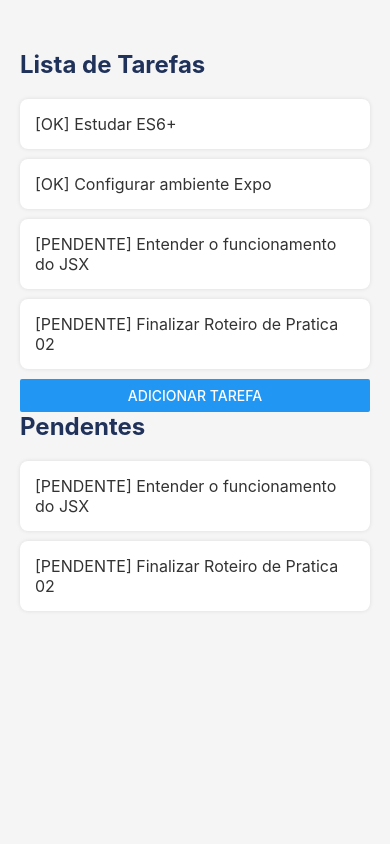
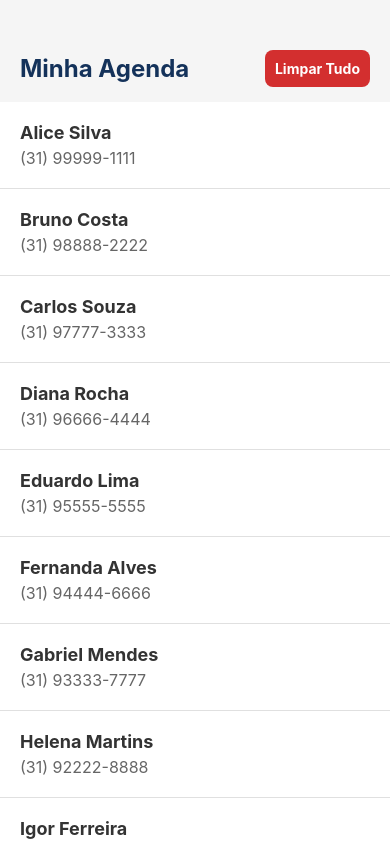
Before and after one commit to GustavoMBarbosaDEV/INF204, a React Native app: screen / in a window 390 px wide. Built offline with nearby package versions, Linux system fonts and the light colour scheme.

Commit message:
Update App.js
Implementa agenda com FlatList, pull-to-refresh e rolagem infinita

```diff
--- a/App.js
+++ b/App.js
@@ -1,62 +1,124 @@
 import React, { useState } from "react";
-import { StyleSheet, Text, View, Button } from "react-native";
-import ItemTarefa from "./ItemTarefa";
+import {
+  StyleSheet,
+  Text,
+  View,
+  FlatList,
+  TouchableOpacity,
+} from "react-native";
 
-export default function App() {
-  const [tarefas, setTarefas] = useState([
-    { id: 1, descricao: "Estudar ES6+", concluida: true },
-    { id: 2, descricao: "Configurar ambiente Expo", concluida: true },
-    { id: 3, descricao: "Entender o funcionamento do JSX", concluida: false },
-    { id: 4, descricao: "Finalizar Roteiro de Pratica 02", concluida: false },
-  ]);
+// Array estático fora do componente para não ser recriado a cada render
+const contatosIniciais = [
+  { id: "1", nome: "Alice Silva", telefone: "(31) 99999-1111" },
+  { id: "2", nome: "Bruno Costa", telefone: "(31) 98888-2222" },
+  { id: "3", nome: "Carlos Souza", telefone: "(31) 97777-3333" },
+  { id: "4", nome: "Diana Rocha", telefone: "(31) 96666-4444" },
+  { id: "5", nome: "Eduardo Lima", telefone: "(31) 95555-5555" },
+  { id: "6", nome: "Fernanda Alves", telefone: "(31) 94444-6666" },
+  { id: "7", nome: "Gabriel Mendes", telefone: "(31) 93333-7777" },
+  { id: "8", nome: "Helena Martins", telefone: "(31) 92222-8888" },
+  { id: "9", nome: "Igor Ferreira", telefone: "(31) 91111-9999" },
+  { id: "10", nome: "Julia Pereira", telefone: "(31) 90000-1010" },
+  { id: "11", nome: "Kleber Santos", telefone: "(31) 98765-1212" },
+  { id: "12", nome: "Larissa Gomes", telefone: "(31) 97654-1313" },
+  { id: "13", nome: "Marcelo Dias", telefone: "(31) 96543-1414" },
+  { id: "14", nome: "Natalia Ribeiro", telefone: "(31) 95432-1515" },
+  { id: "15", nome: "Otavio Barros", telefone: "(31) 94321-1616" },
+];
 
-  const tarefasPendentes = tarefas.filter((tarefa) => !tarefa.concluida);
+export default function Agenda() {
+  const [contatos, setContatos] = useState(contatosIniciais);
+  const [carregando, setCarregando] = useState(false);
 
-  const adicionarTarefa = () => {
-    const novaTarefa = {
-      id: tarefas.length + 1,
-      descricao: `Nova tarefa ${tarefas.length + 1}`,
-      concluida: false,
-    };
-    setTarefas([...tarefas, novaTarefa]);
+  const renderizarContato = ({ item }) => (
+    <View style={styles.cardContato}>
+      <Text style={styles.nomeText}>{item.nome}</Text>
+      <Text style={styles.telefoneText}>{item.telefone}</Text>
+    </View>
+  );
+
+  const renderizarSeparador = () => <View style={styles.separador} />;
+
+  const renderizarVazio = () => (
+    <View style={styles.containerVazio}>
+      <Text style={styles.textoVazio}>Agenda Vazia.</Text>
+    </View>
+  );
+
+  const aoAtualizar = () => {
+    setCarregando(true);
+    setTimeout(() => {
+      setContatos(contatosIniciais);
+      setCarregando(false);
+    }, 2000);
+  };
+
+  // Desafio: Rolagem Infinita
+  const adicionarMaisContatos = () => {
+    const proximoId = contatos.length + 1;
+    const novosContatos = [
+      {
+        id: String(proximoId),
+        nome: `Contato Extra ${proximoId}`,
+        telefone: "(31) 90000-0000",
+      },
+      {
+        id: String(proximoId + 1),
+        nome: `Contato Extra ${proximoId + 1}`,
+        telefone: "(31) 90000-0001",
+      },
+      {
+        id: String(proximoId + 2),
+        nome: `Contato Extra ${proximoId + 2}`,
+        telefone: "(31) 90000-0002",
+      },
+    ];
+    setContatos((prev) => [...prev, ...novosContatos]);
   };
 
   return (
     <View style={styles.container}>
-      <Text style={styles.titulo}>Lista de Tarefas</Text>
-      {tarefas.map((tarefa) => (
-        <ItemTarefa
-          key={tarefa.id}
-          descricao={tarefa.descricao}
-          concluida={tarefa.concluida}
-        />
-      ))}
+      <View style={styles.cabecalho}>
+        <Text style={styles.titulo}>Minha Agenda</Text>
+        <TouchableOpacity
+          style={styles.botaoLimpar}
+          onPress={() => setContatos([])}
+        >
+          <Text style={styles.textoBotao}>Limpar Tudo</Text>
+        </TouchableOpacity>
+      </View>
 
-      <Button title="Adicionar Tarefa" onPress={adicionarTarefa} />
-
-      <Text style={styles.titulo}>Pendentes</Text>
-      {tarefasPendentes.map((tarefa) => (
-        <ItemTarefa
-          key={tarefa.id}
-          descricao={tarefa.descricao}
-          concluida={tarefa.concluida}
-        />
-      ))}
+      <FlatList
+        data={contatos}
+        keyExtractor={(item) => item.id}
+        renderItem={renderizarContato}
+        ItemSeparatorComponent={renderizarSeparador}
+        ListEmptyComponent={renderizarVazio}
+        refreshing={carregando}
+        onRefresh={aoAtualizar}
+        onEndReached={adicionarMaisContatos}
+        onEndReachedThreshold={0.5}
+      />
     </View>
   );
 }
 
 const styles = StyleSheet.create({
-  container: {
-    flex: 1,
-    backgroundColor: "#f5f5f5",
-    paddingTop: 50,
+  container: { flex: 1, backgroundColor: "#F5F5F5", paddingTop: 50 },
+  cabecalho: {
+    flexDirection: "row",
+    justifyContent: "space-between",
+    alignItems: "center",
     paddingHorizontal: 20,
+    marginBottom: 15,
   },
-  titulo: {
-    fontSize: 24,
-    fontWeight: "bold",
-    marginBottom: 20,
-    color: "#20325a",
-  },
+  titulo: { fontSize: 24, fontWeight: "bold", color: "#14325A" },
+  botaoLimpar: { backgroundColor: "#D32F2F", padding: 10, borderRadius: 8 },
+  textoBotao: { color: "#FFF", fontWeight: "bold" },
+  cardContato: { padding: 20, backgroundColor: "#FFF" },
+  nomeText: { fontSize: 18, fontWeight: "bold", color: "#333" },
+  telefoneText: { fontSize: 16, color: "#666", marginTop: 5 },
+  separador: { height: 1, backgroundColor: "#E0E0E0" },
+  containerVazio: { alignItems: "center", marginTop: 50 },
+  textoVazio: { fontSize: 18, color: "#808080", fontStyle: "italic" },
 });
```
